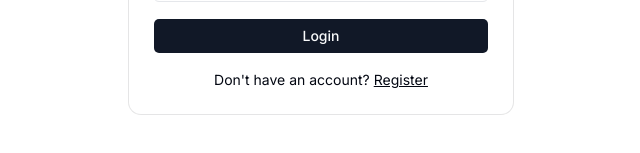
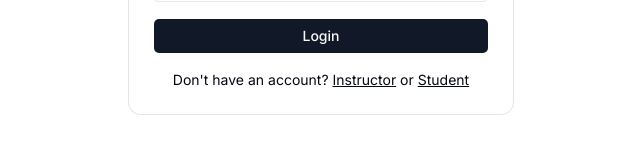
Before and after one commit to ptlnik13/Next-Learning-Management-System, a Next.js app: page /login in a window 1280 px wide. Shown: the part 473-626 px from the top of the page, without its empty margins (319-959 px from the left). Built offline with nearby package versions, Linux system fonts and the light colour scheme.

Commit message:
Implement middleware for route authentication and enhance registration flow: add dynamic instructor/student registration links and centralize auth configuration.

```diff
--- a/app/login/_components/login-form.jsx
+++ b/app/login/_components/login-form.jsx
@@ -82,8 +82,12 @@ export function LoginForm() {
                     </div>
                     <div className="mt-4 text-center text-sm">
                         Don&apos;t have an account?{" "}
-                        <Link href="register" className="underline">
-                            Register
+                        <Link href="/register/instructor" className="underline">
+                            Instructor
+                        </Link>
+                        {" "} or {" "}
+                        <Link href="/register/student" className="underline">
+                            Student
                         </Link>
                     </div>
                 </form>
--- /dev/null
+++ b/auth.config.js
@@ -0,0 +1,6 @@
+export const authConfig = {
+    session:{
+        strategy: 'jwt',
+    },
+    providers: [],
+}
--- a/auth.js
+++ b/auth.js
@@ -2,12 +2,11 @@ import NextAuth from "next-auth";
 import CredentialsProvider from "next-auth/providers/credentials";
 import {User} from "./model/user-model";
 import bcrypt from "bcryptjs";
+import {authConfig} from "@/auth.config";
 
 
 export const {handlers: {GET, POST}, auth, signIn, signOut} = NextAuth({
-        session  : {
-            strategy: "jwt"
-        },
+        ...authConfig,
         providers: [
             CredentialsProvider({
                 async authorize(credentials) {
--- /dev/null
+++ b/lib/routes.js
@@ -0,0 +1,3 @@
+export const LOGIN = '/login';
+export const ROOT = '/';
+export const PUBLIC_ROUTES = ['/login', '/register/student', '/register/instructor', '/courses']
```
Also changed, not shown: middleware.js (added, +25 -0 lines).
